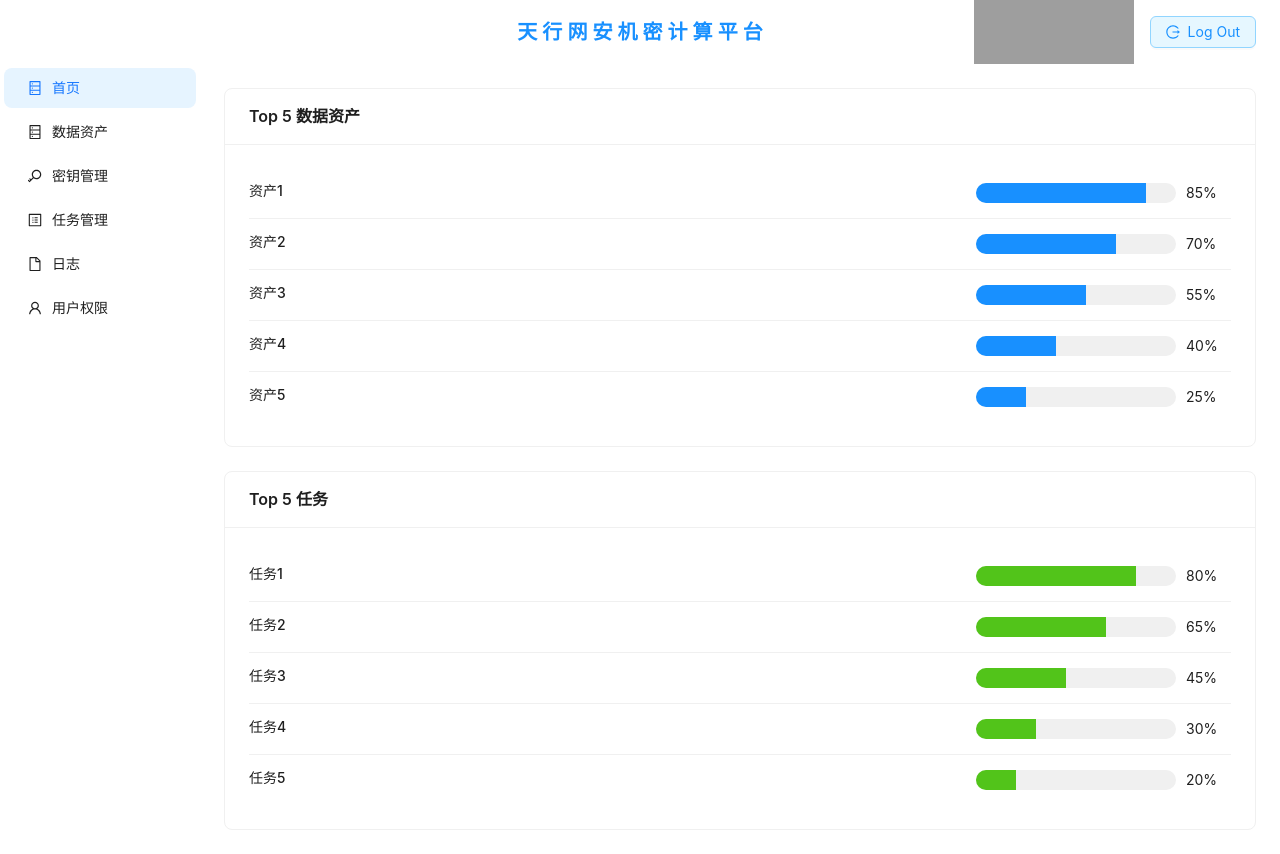
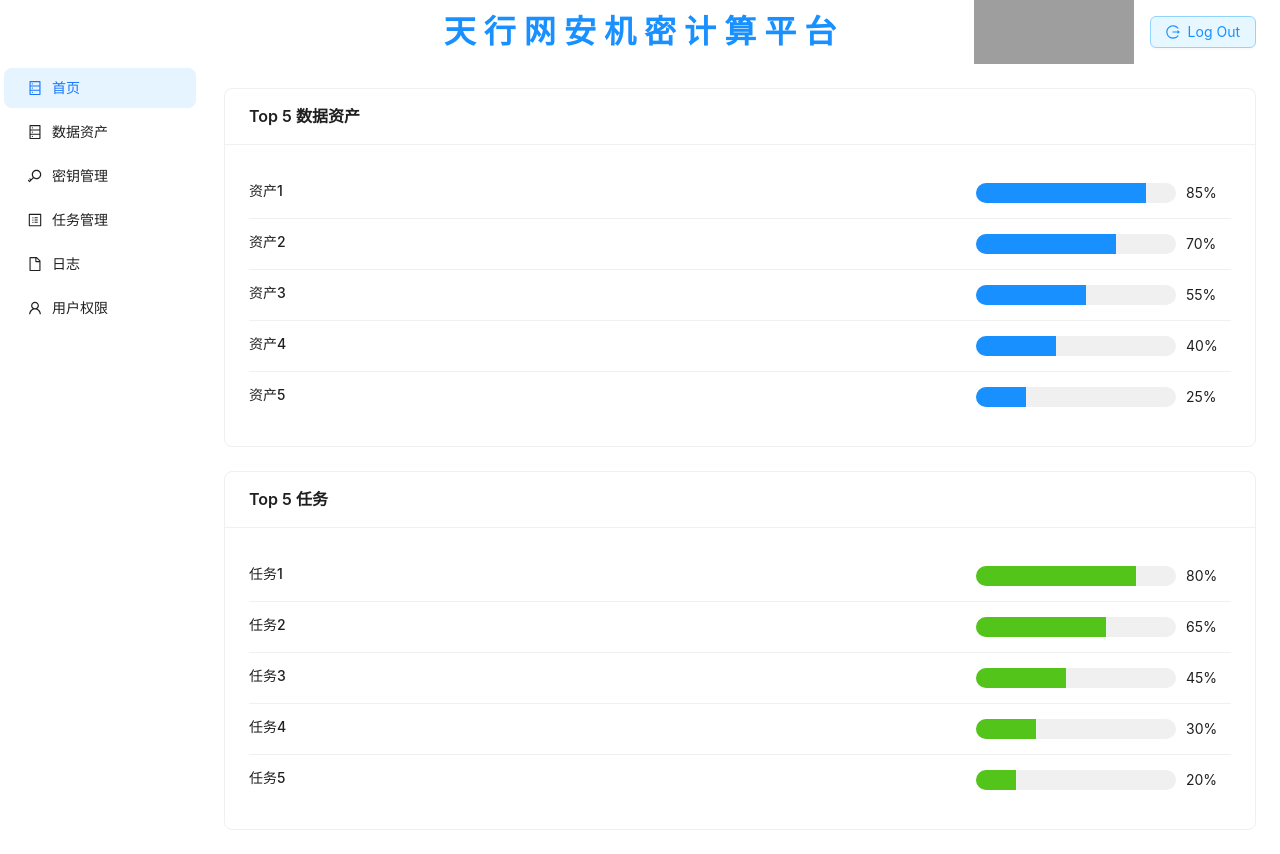
Before and after one commit to friendsAI/webplatform, a React (Vite) app in the folder frontend/: page /main in a window 1280 px wide. Built offline with nearby package versions, Linux system fonts and the light colour scheme; sample sign-in values are in the browser's storage; grey boxes are pictures that could not be loaded.

Commit message:
feat: 修改页面布局

```diff
--- a/frontend/src/components/AppLayout.tsx
+++ b/frontend/src/components/AppLayout.tsx
@@ -75,7 +75,7 @@ const AppLayout: React.FC<AppLayoutProps> = ({ children }) => {
 
     {/* 中间标题 */}
     <div style={{ flex: 1, textAlign: 'center' }}>
-      <Title level={4} style={{ margin: 0, color: '#1890ff' }}>
+      <Title level={4} style={{ margin: 0,fontSize: '32px',  color: '#1890ff' }}>
         天 行 网 安 机 密 计 算 平 台
       </Title>
     </div>
--- a/frontend/src/pages/AssetsPage.tsx
+++ b/frontend/src/pages/AssetsPage.tsx
@@ -183,7 +183,6 @@ const AssetsPage: React.FC = () => {
 
   return (
     <div style={{ padding: 24 }}>
-      <Title level={2}>数据资产管理</Title>
 
       <div
         style={{
--- a/frontend/src/pages/KeysPage.tsx
+++ b/frontend/src/pages/KeysPage.tsx
@@ -111,6 +111,7 @@ const KeysPage: React.FC = () => {
 
   };
 
+
   const handleDelete = (rec: KeyRow) => {
       Modal.confirm({
         title: `确定删除「${rec.id}」吗？`,
@@ -177,7 +178,7 @@ const KeysPage: React.FC = () => {
 
   return (
     <div style={{ padding: 24 }}>
-      <Title level={2}>密钥管理</Title>
+
 
       <div style={{ display: 'flex', justifyContent: 'space-between', marginBottom: 16 }}>
         <Input
--- a/frontend/src/pages/LogsPage.tsx
+++ b/frontend/src/pages/LogsPage.tsx
@@ -6,7 +6,7 @@ const { Title } = Typography;
 const LogsPage: React.FC = () => {
   return (
     <div>
-      <Title level={2}>日志管理</Title>
+
       <div>日志页面内容</div>
     </div>
   );
--- a/frontend/src/pages/TasksPage.tsx
+++ b/frontend/src/pages/TasksPage.tsx
@@ -78,7 +78,7 @@ const TasksPage = () => {
   return (
     <>
       <div style={{ padding: '24px' }}>
-        <Title level={2}>任务管理</Title>
+
         <div style={{ marginBottom: '16px', display: 'flex', justifyContent: 'space-between' }}>
           <Input
             placeholder="搜索任务"
--- a/frontend/src/pages/UsersPage.tsx
+++ b/frontend/src/pages/UsersPage.tsx
@@ -6,7 +6,7 @@ const { Title } = Typography;
 const UsersPage: React.FC = () => {
   return (
     <div>
-      <Title level={2}>用户权限管理</Title>
+
       <div>用户权限页面内容</div>
     </div>
   );
```
